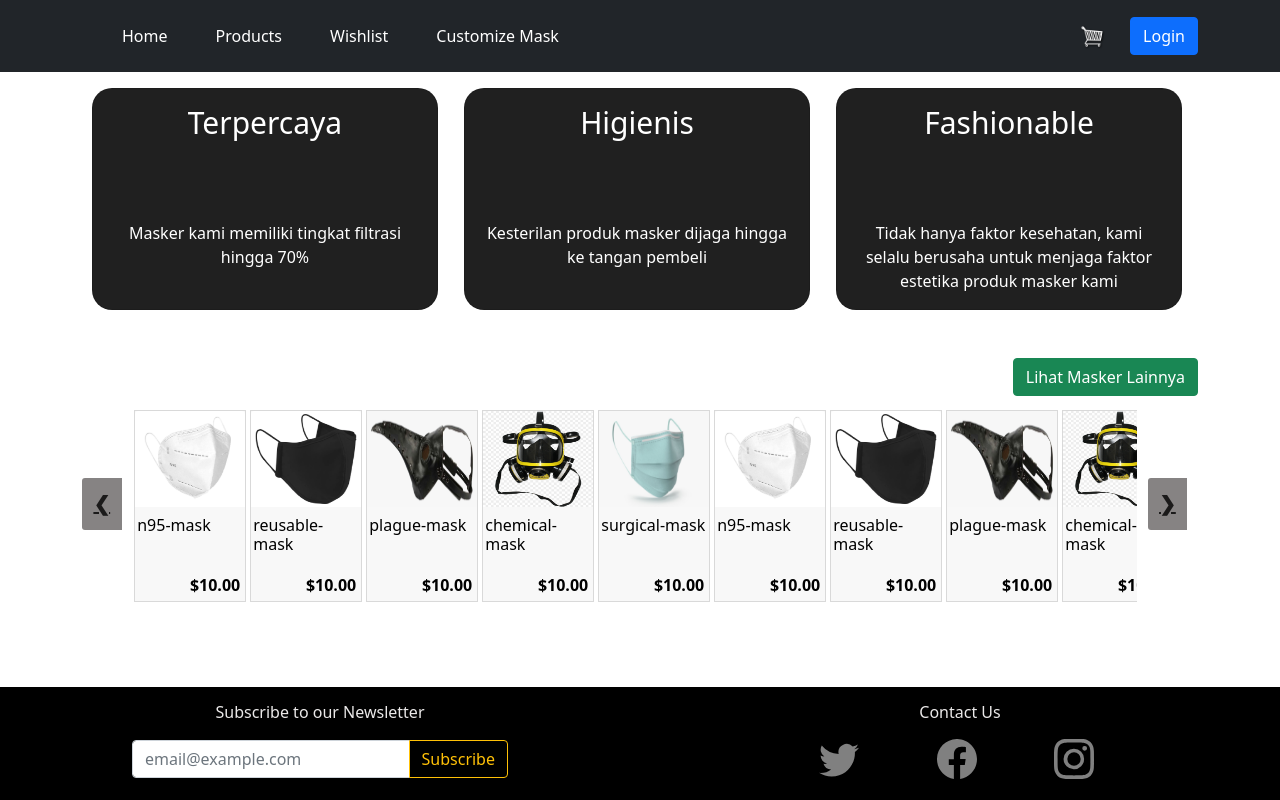
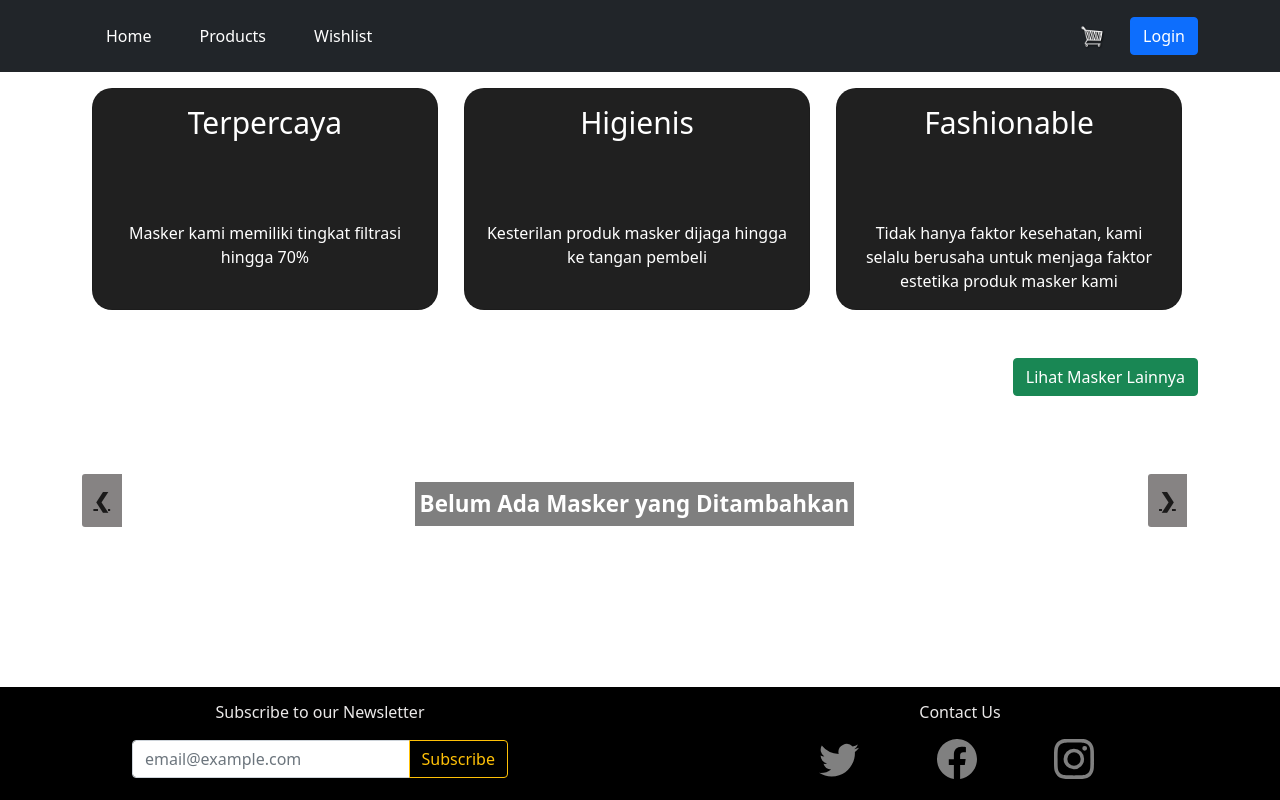
Before and after one commit to Krentt/Kuliah-PBP-TugasAkhir-Web, a Django app: page / in a window 1280 px wide. Run offline with Django 3.2, Linux system fonts and the light colour scheme; some libraries are stand-ins or nearby versions.

Commit message:
edit navbar, conncet product-summary with ProdukMasker

```diff
--- a/home_page/static/css/fitur-masker.css
+++ b/home_page/static/css/fitur-masker.css
@@ -46,6 +46,23 @@ body {
     overflow: hidden;
     top:50px;
 }
+
+#product-summary-container > #no-product-message-container {
+    height: 12rem;
+    width: 100%;
+    display: flex;
+}
+#product-summary-container > #no-product-message-container > p {
+    font-size: 60%;
+
+    background-color:rgba(0, 0, 0, 0.5);
+    color: white;
+}
+
+#product-summary-container > .cropper {
+    flex: 0 0 7rem;
+    position: relative;
+}
 #product-summary-container > .cropper > .card {
     border-radius: 0;
     width: 7rem;
@@ -74,10 +91,25 @@ body {
     width: auto;
     height: 6rem;
 }
-#product-summary-container > .cropper {
-    flex: 0 0 7rem;
-    position: relative;
+
+@media only screen and (min-width: 300px) {
+    #product-summary-container > #no-product-message-container > p {
+        font-size: 80%;
+    }
 }
+
+@media only screen and (min-width: 700px) {
+    #product-summary-container > #no-product-message-container > p {
+        font-size: 120%;
+    }
+}
+
+@media only screen and (min-width: 100px) {
+    #product-summary-container > #no-product-message-container > p {
+        font-size: 140%;
+    }
+}
+
 
 .prev,
 .next {
--- a/home_page/static/js/product-summary.js
+++ b/home_page/static/js/product-summary.js
@@ -1,18 +1,22 @@
 'use strict'
 
-const number_of_max_image = 20;
+let number_of_max_image = 20;
 let delay_time = 400;
 let initial_image_number = 0;
 let current_image = 0;
 let before_width;
 let is_delayed_next = false;
 let is_delayed_prev = false;
+let is_cur_img_avail = true;
+
+
 function isTouchDevice() {
     return (('ontouchstart' in window) ||
         (navigator.maxTouchPoints > 0) ||
         (navigator.msMaxTouchPoints > 0));
 }
 
+// Handler for horizontal swipe in touchscreen device
 // code from https://stackoverflow.com/questions/2264072/detect-a-finger-swipe-through-javascript-on-the-iphone-and-android
 document.addEventListener('touchstart', handleTouchStart, false);
 document.addEventListener('touchmove', handleTouchMove, false);
@@ -65,35 +69,44 @@ function handleTouchMove(evt) {
 
 
 
-
+// get number of user visible image
 function get_num_visible_image() {
     return Math.floor(parseInt($('#product-summary-container').css('width')) / (parseInt($('.cropper').css('width')) || 112));
 }
 
+// 1 displacement = 1 image
 function get_disp() {
     return parseInt($(".cropper").css('width'));
 }
 
+// last dispalcement -> make the right visible image as pivot
 function get_last_disp() {
     let hidden_frac = parseInt($('#product-summary-container').css('width')) / parseInt($('.cropper').css('width')) - get_num_visible_image();
     let disp = get_disp();
     return (2 - hidden_frac) * parseInt(disp) + parseInt($('#product-summary-container').css('padding-left'));
 }
 
+// load image when the page is just loaded
 let counter = 0;
-function load_initial_image() {
+async function load_initial_image() {
     while(current_image < initial_image_number) {
-        append_image(current_image, false);
+        let is_continue = await append_image(current_image, false);
+        if(!is_continue)
+            break;
         current_image++;
+        $('#no-product-message-container').detach();
     }
 }
 
 
+// next button and swipe handler
 let is_added = false;
-function next_handler() {
+async function next_handler() {
     if (current_image < number_of_max_image) {
-        append_image(counter, true);
-        current_image++;
+        let is_continue = await append_image(counter, true);
+        if(is_continue) {
+            current_image++ ;
+        }
     }
 
     if(counter  < number_of_max_image - get_num_visible_image() - 2) {
@@ -115,7 +128,6 @@ function move_right(disp) {
     )
 }
 
-
 function bounce_right() {
     let bound = Math.floor(parseInt(get_disp()) / 2);
 
@@ -128,6 +140,8 @@ function bounce_right() {
 
 }
 
+
+// left button and swipe handler
 function prev_handler() {
     if(counter == 1 && is_added) {
         move_left(get_last_disp());
@@ -152,7 +166,6 @@ function move_left(disp) {
         {left:`+=${disp}`}
     )
 }
-
 
 function bounce_left() {
     let bound = Math.floor(parseInt(get_disp()) / 2);
@@ -203,15 +216,16 @@ window.onresize = function() {
         move_right(before_width - parseInt($('#product-summary-container').css('width')));
         counter = number_of_max_image - get_num_visible_image() - 1 - (number_of_max_image - (initial_image_number - 3) - 1 - counter);
     }
-    before_width = parseInt($('#product-summary-container').css('width'));
+    before_width = parseInt($('#produc  t-summary-container').css('width'));
     initial_image_number = get_num_visible_image() + 3;
 }
 
 
 function append_image(current_counter, is_shift) {
     var data_jsn = {
-        current_counter: current_counter
+        current_counter: current_image
     };
+    return new Promise((resolve, reject) => {
         $.ajax(
             {
                 type: 'GET',
@@ -229,21 +243,25 @@ function append_image(current_counter, is_shift) {
                     $("#product-summary-container").append(new_element);
                     if(is_shift) {
                         if(is_added) {
-                        $("#product-summary-container > div:last-child").animate(
-                            {left:`-=${(current_counter) * get_disp() + get_last_disp()}`}, 100
-                        )
+                            $("#product-summary-container > div:last-child").css("left",`-=${(current_counter - 1) * get_disp() + get_last_disp()}`);
                         }
                         else {
-                        $("#product-summary-container > div:last-child").animate(
-                            {left:`-=${(current_counter + 1) * get_disp()}`}, 100
-                        )
+                            $("#product-summary-container > div:last-child").css("left",`-=${(current_counter) * get_disp()}`);
                         }
                     }
+                    resolve(true);
+                },
+                error: function(response) {
+
+                    number_of_max_image = current_image;
+                    reject(false);
                 }
             }
         )
+    })
 }
 
+// render image html
 function create_image(data) {
     var template = [
         "<div class='cropper'>",
--- a/home_page/templates/home_page/home.html
+++ b/home_page/templates/home_page/home.html
@@ -41,12 +41,14 @@
                 </a>
             </div>
             <div class="container" id="product-summary-container">
+                <div class="container" id="no-product-message-container">
+                    <p style="align-self:center; margin: auto; padding: 5px;"><strong>Belum Ada Masker yang Ditambahkan</strong><p>
+                </div>
             </div>
             <a class="prev">❮</a>
             <a class="next" >❯</a>
         </div>
         <script type="text/javascript" src="{% static 'js/product-summary.js' %}"></script>
-
     </body>
     {% include "home_page/home_footer.html" %}
 </html>
--- a/home_page/templates/home_page/home_navbar.html
+++ b/home_page/templates/home_page/home_navbar.html
@@ -59,7 +59,6 @@
 {% load static %}
 <nav class="navbar navbar-expand-lg navbar-dark bg-dark" id="home_navbar" style="height:fit-content">
     <div class="container">
-      <a class="navbar-brand" href="#"></a>
       <div class="container" id="mobile-nav-button" >
         <button class="navbar-toggler" type="button" style="align-self: center;" data-bs-toggle="collapse" data-bs-target="#navbarSupportedContent" aria-controls="navbarSupportedContent" aria-expanded="false" aria-label="Toggle navigation">
           <span class="navbar-toggler-icon"></span>
@@ -84,9 +83,11 @@
           <li class="nav-item">
             <a class="nav-link active" href="/wishlist/">Wishlist</a>
           </li>
+          {% if user.is_authenticated %}
             <li class="nav-item">
               <a class="nav-link active" href="/custom-mask/">Customize Mask</a>
             </li>
+          {% endif %}
         </ul>
         <form class="d-flex" style="display: flex;">
           <a href="/cart/" style="margin-right: 25px; align-self: center;" id="cart-for-dekstop">
--- a/home_page/views.py
+++ b/home_page/views.py
@@ -12,22 +12,16 @@ def index(request) :
     return render(request, 'home_page/home.html')
 
 
-# temp get_image
-import re
-pattern = re.compile("[^.]*(?<=(.))")
 def get_image(request):
-    img_list = ['surgical-mask.png', 'n95-mask.png', 'reusable-mask.png', 'plague-mask.png', 'chemical-mask.png']
-    if request.is_ajax() and request.method == 'GET':
+    if request.method == 'GET':
         request_content = request.GET
-        cur_counter = int(request_content["current_counter"])
-        path_name = img_list[(cur_counter + 1) % len(img_list)]
-        title = re.match(pattern, path_name).group(0)
-        path_name = f"static/test_image/{path_name}"
-        price = "$10.00"
+        cur_counter = int(request_content["current_counter"]) + 1
+        masker = get_object_or_404(ProdukMasker, id=cur_counter)
+        print(masker.imageURL)
         data = {
-            "src" :path_name,
-            "title":title,
-            "price":price
+            "src" : masker.imageURL,
+            "title":masker.nama,
+            "price":"$" + str(masker.harga)
         }
         return JsonResponse(data, status=200)
     else:
```
Also changed, not shown: home_page/static/test_image/chemical-mask.png (deleted), home_page/static/test_image/n95-mask.png (deleted), home_page/static/test_image/plague-mask.png (deleted), home_page/static/test_image/reusable-mask.png (deleted), home_page/static/test_image/surgical-mask.png (deleted). Lines whose indentation alone changed are shown as unchanged.
